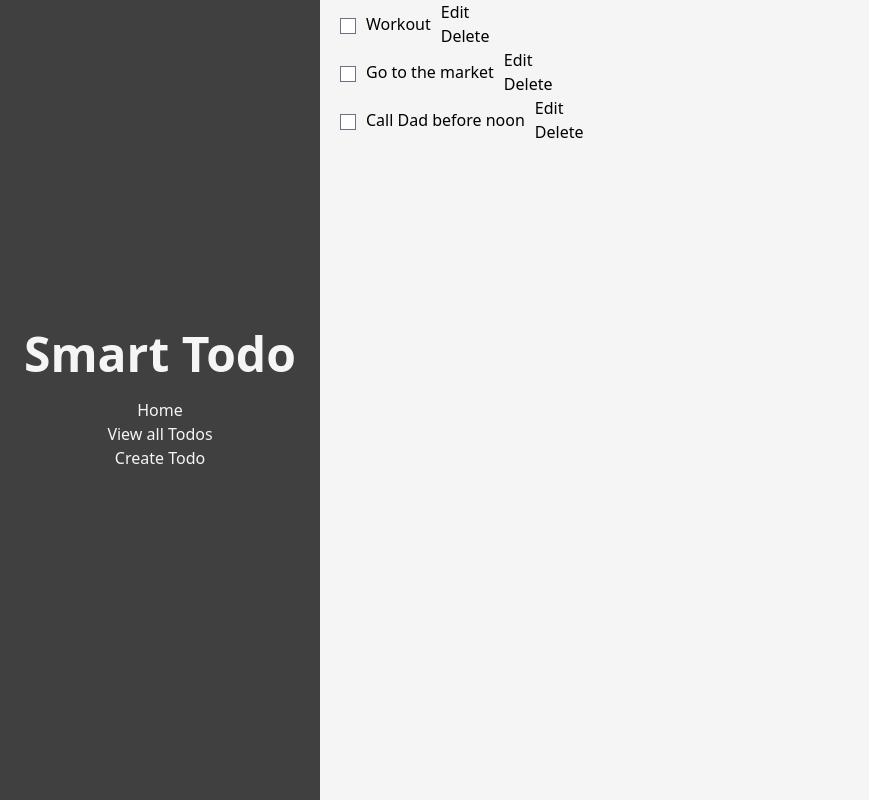
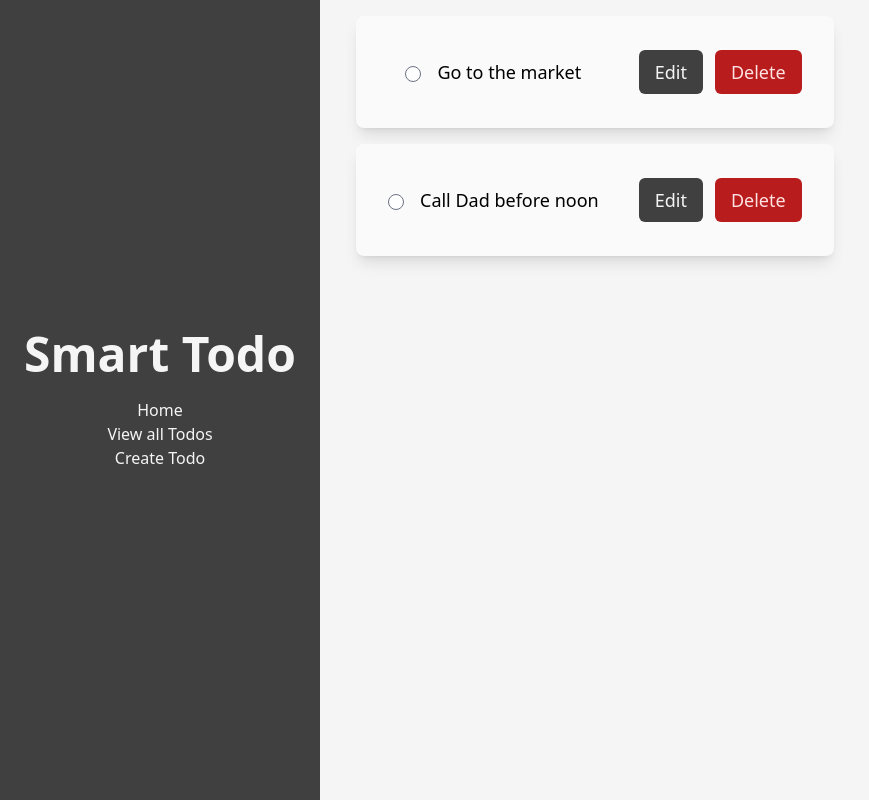
Before and after one commit to Luwat/smart-todo, a React (Vite) app: page /todos in a window 1280 px wide. Shown: the whole page, without its empty margins (0-869 px from the left). Built offline with nearby package versions, Linux system fonts and the light colour scheme; data requests are answered from the project's data file.

Commit message:
Style TodoItem component

```diff
--- a/src/api/db.json
+++ b/src/api/db.json
@@ -1,10 +1,5 @@
 {
   "todos": [
-    {
-      "id": "82ab151c-d131-495a-8036-8622c7bc6094",
-      "title": "Workout",
-      "description": "Wake up early and go to the gym"
-    },
     {
       "id": "af097b9a-6508-40aa-b259-c9c83b4c90c0",
       "title": "Go to the market",
--- a/src/components/TodoItem.tsx
+++ b/src/components/TodoItem.tsx
@@ -1,21 +1,21 @@
 import { Form, Link } from "react-router-dom";
 
-
 const TodoItem = ({ id, title }: { id?: string; title?: string }) => {
-
   return (
-    <section style={{ display: "flex", alignItems: "center", gap: "10px" }}>
-      <p>
-        <input type="checkbox" />
-      </p>
-      <Link to={`/todos/${id}`}>
-        <div>
+    <section className="flex gap-10 px-4 md:px-8 m-4 text-lg rounded-lg justify-center items-center h-28 bg-neutral-50 shadow-lg">
+      <div className="w-8/12 my-4 flex gap-4 justify-center items-center">
+        <p>
+          <input type="checkbox" className="rounded-full" />
+        </p>
+        <Link to={`/todos/${id}`} className="">
           <h1>{title}</h1>
-        </div>
-      </Link>
-      <div>
+        </Link>
+      </div>
+      <div className="flex gap-3 justify-center items-center">
         <Link to={`/todos/${id}/edit`}>
-          <button>Edit</button>
+          <button className="py-2 px-4 rounded-md bg-neutral-700 hover:bg-neutral-100 text-neutral-100 hover:text-neutral-700">
+            Edit
+          </button>
         </Link>
         <Form
           method="post"
@@ -26,7 +26,12 @@ const TodoItem = ({ id, title }: { id?: string; title?: string }) => {
             }
           }}
         >
-          <button type="submit">Delete</button>
+          <button
+            type="submit"
+            className="py-2 px-4 rounded-md bg-red-700 hover:bg-red-100 text-red-100 hover:text-red-700"
+          >
+            Delete
+          </button>
         </Form>
       </div>
     </section>
```
